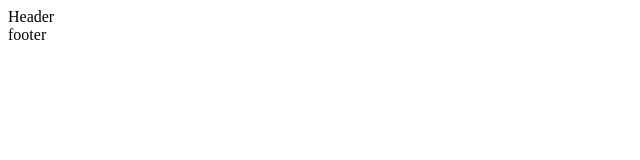
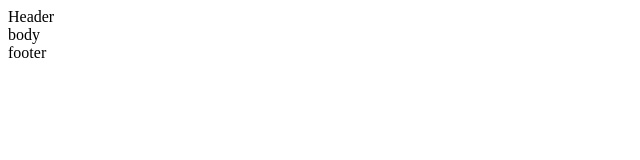
Before and after one commit to nalforov/termina-project, a plain HTML site: page index.html in a window 1280 px wide. Shown: the full height of the page, 0-640 px from the left. Drawn offline with Linux system fonts and the light colour scheme.

Commit message:
add body

```diff
--- a/index.html
+++ b/index.html
@@ -7,7 +7,7 @@
 </head>
 <body>
     <header>Header</header>
-    <body></body>
+    <body>body</body>
     <footer>footer</footer>
 </body>
 </html>
```
